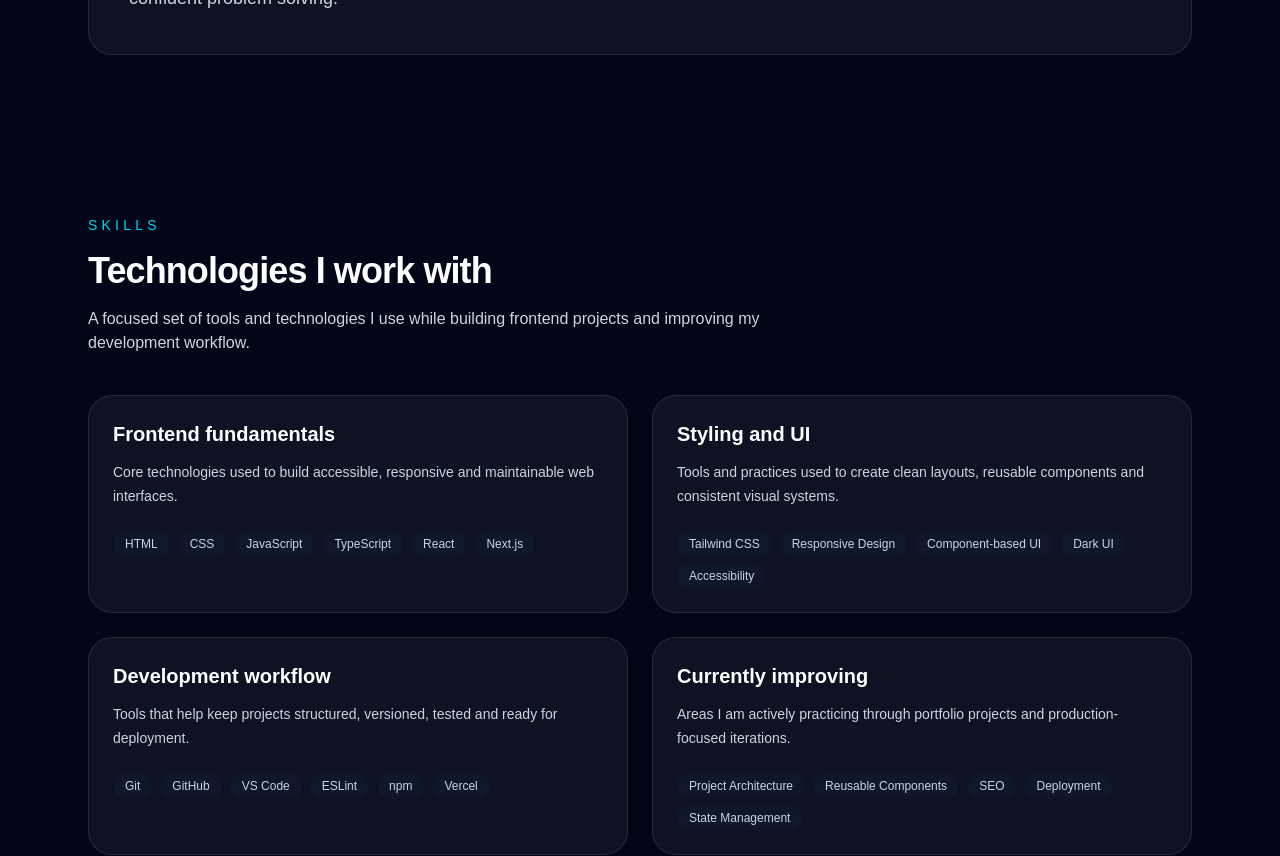
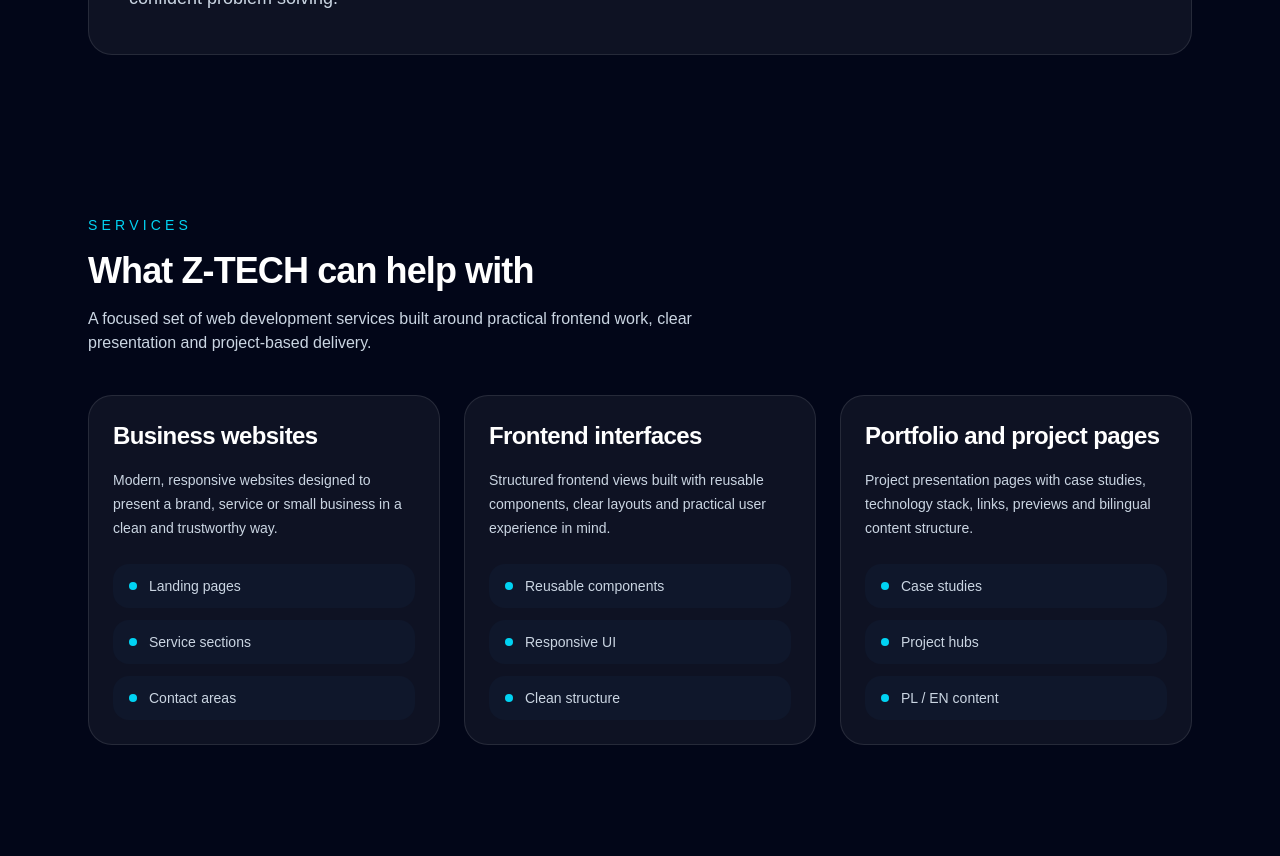
Before and after one commit to PiotrZandecki/web-dev-portfolio, a Next.js app: page /en in a window 1280 px wide. Shown: the part 1280-2136 px from the top of the page. Built offline with nearby package versions, Linux system fonts and the light colour scheme; no server answers.

Commit message:
Add Z-TECH services section

```diff
--- a/src/app/[locale]/page.tsx
+++ b/src/app/[locale]/page.tsx
@@ -5,6 +5,7 @@
 import { FeaturedProject } from "@/components/FeaturedProject";
 import { HeroSection } from "@/components/HeroSection";
 import { ProjectCard } from "@/components/ProjectCard";
+import { ServicesSection } from "@/components/ServicesSection";
 import { SkillsSection } from "@/components/SkillsSection";
 import { projects } from "@/content/projects";
 import { getDictionary, isLocale } from "@/lib/i18n";
@@ -31,8 +32,8 @@
     description: dictionary.seo.homeDescription,
     alternates: {
       languages: {
-        en: "/en",
-        pl: "/pl",
+        en: "/en/",
+        pl: "/pl/",
       },
     },
   };
@@ -68,6 +69,8 @@
         </div>
       </section>
 
+      <ServicesSection locale={locale} />
+
       <SkillsSection locale={locale} dictionary={dictionary} />
 
       <section className="mx-auto max-w-6xl px-6 py-20">
@@ -87,7 +90,7 @@
           </div>
 
           <Link
-            href={`/${locale}/projects`}
+            href={`/${locale}/projects/`}
             className="w-fit rounded-full border border-white/15 px-5 py-3 text-sm font-semibold text-white transition hover:border-white/40 hover:bg-white/5"
           >
             {dictionary.common.viewProjects}
--- /dev/null
+++ b/src/components/ServicesSection.tsx
@@ -0,0 +1,79 @@
+import { services } from "@/content/services";
+import { Locale } from "@/types/locale";
+
+type ServicesSectionProps = {
+  locale: Locale;
+};
+
+const servicesCopy = {
+  en: {
+    eyebrow: "Services",
+    title: "What Z-TECH can help with",
+    description:
+      "A focused set of web development services built around practical frontend work, clear presentation and project-based delivery.",
+  },
+  pl: {
+    eyebrow: "Usługi",
+    title: "W czym może pomóc Z-TECH",
+    description:
+      "Skupiony zestaw usług web development opartych na praktycznej pracy frontendowej, czytelnej prezentacji i realizacji projektowej.",
+  },
+};
+
+export function ServicesSection({ locale }: ServicesSectionProps) {
+  const copy = servicesCopy[locale];
+
+  return (
+    <section
+      aria-labelledby="services-heading"
+      className="mx-auto max-w-6xl px-6 py-20"
+    >
+      <div className="mb-10">
+        <p className="text-sm font-medium uppercase tracking-[0.3em] text-cyan-400">
+          {copy.eyebrow}
+        </p>
+
+        <h2
+          id="services-heading"
+          className="mt-4 text-4xl font-bold tracking-tight text-white"
+        >
+          {copy.title}
+        </h2>
+
+        <p className="mt-4 max-w-2xl text-slate-300">{copy.description}</p>
+      </div>
+
+      <div className="grid gap-6 lg:grid-cols-3">
+        {services.map((service) => (
+          <article
+            key={service.title.en}
+            className="flex h-full flex-col rounded-3xl border border-white/10 bg-white/5 p-6 transition hover:border-cyan-400/30 hover:bg-white/[0.07]"
+          >
+            <h3 className="text-2xl font-semibold tracking-tight text-white">
+              {service.title[locale]}
+            </h3>
+
+            <p className="mt-4 flex-1 text-sm leading-6 text-slate-300">
+              {service.description[locale]}
+            </p>
+
+            <ul className="mt-6 space-y-3">
+              {service.points[locale].map((point) => (
+                <li
+                  key={point}
+                  className="flex items-center gap-3 rounded-2xl bg-slate-900 px-4 py-3 text-sm text-slate-300"
+                >
+                  <span
+                    aria-hidden="true"
+                    className="h-2 w-2 rounded-full bg-cyan-400"
+                  />
+                  {point}
+                </li>
+              ))}
+            </ul>
+          </article>
+        ))}
+      </div>
+    </section>
+  );
+}
--- /dev/null
+++ b/src/content/services.ts
@@ -0,0 +1,54 @@
+import { Locale } from "@/types/locale";
+
+type LocalizedText = Record<Locale, string>;
+
+export type Service = {
+  title: LocalizedText;
+  description: LocalizedText;
+  points: Record<Locale, string[]>;
+};
+
+export const services: Service[] = [
+  {
+    title: {
+      en: "Business websites",
+      pl: "Strony firmowe",
+    },
+    description: {
+      en: "Modern, responsive websites designed to present a brand, service or small business in a clean and trustworthy way.",
+      pl: "Nowoczesne, responsywne strony internetowe zaprojektowane do prezentacji marki, usługi albo małej firmy w przejrzysty i wiarygodny sposób.",
+    },
+    points: {
+      en: ["Landing pages", "Service sections", "Contact areas"],
+      pl: ["Landing page", "Sekcje usług", "Obszary kontaktu"],
+    },
+  },
+  {
+    title: {
+      en: "Frontend interfaces",
+      pl: "Interfejsy frontendowe",
+    },
+    description: {
+      en: "Structured frontend views built with reusable components, clear layouts and practical user experience in mind.",
+      pl: "Uporządkowane widoki frontendowe budowane z komponentów wielokrotnego użytku, czytelnym layoutem i praktycznym UX.",
+    },
+    points: {
+      en: ["Reusable components", "Responsive UI", "Clean structure"],
+      pl: ["Komponenty reusable", "Responsywny UI", "Czysta struktura"],
+    },
+  },
+  {
+    title: {
+      en: "Portfolio and project pages",
+      pl: "Portfolio i strony projektów",
+    },
+    description: {
+      en: "Project presentation pages with case studies, technology stack, links, previews and bilingual content structure.",
+      pl: "Strony prezentujące projekty z case study, stackiem technologicznym, linkami, podglądami i strukturą wielojęzyczną.",
+    },
+    points: {
+      en: ["Case studies", "Project hubs", "PL / EN content"],
+      pl: ["Case studies", "Hub projektów", "Treści PL / EN"],
+    },
+  },
+];
```
